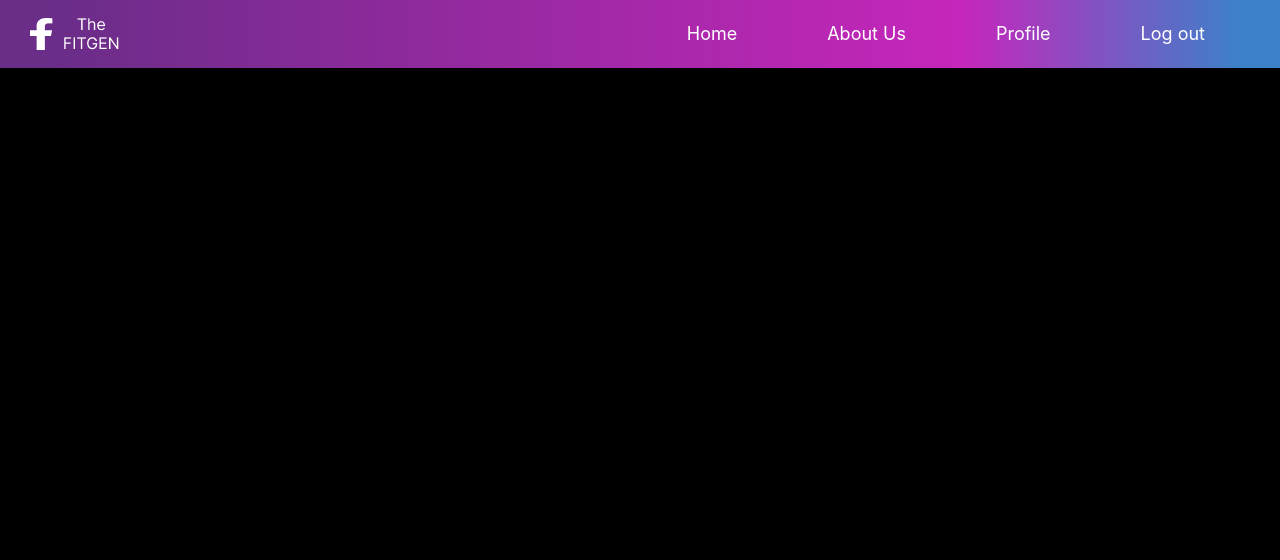
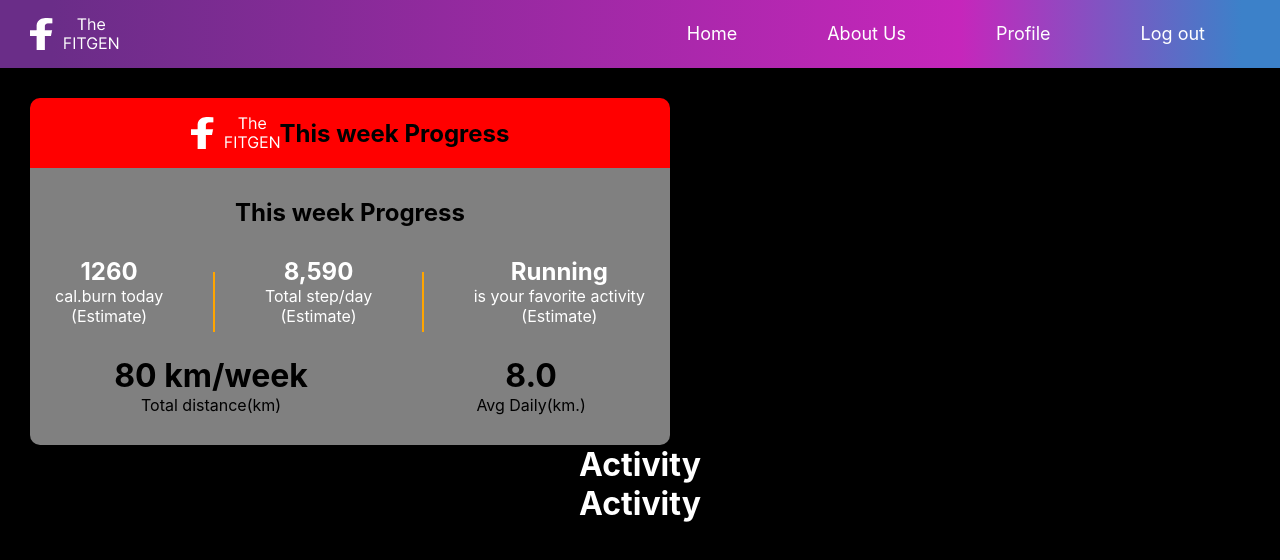
Before and after one commit to Pistachio13/FitGen-JSD3, a React (Create React App) app in the folder fitgen/: page / in a window 1280 px wide. Shown: the top 560 px of the page. Built offline with nearby package versions, Linux system fonts and the light colour scheme.

Commit message:
overall update

```diff
--- a/fitgen/src/App.js
+++ b/fitgen/src/App.js
@@ -1,10 +1,14 @@
 import React from 'react';
 import './App.css';
 import Bar from './components/Bar';
+import Overall from './components/Overall';
 
 function App() {
   return (
+    <div className='App'>
     <Bar />
+    <Overall />
+    </div>
   );
 }
 
--- a/fitgen/src/components/Bar.js
+++ b/fitgen/src/components/Bar.js
@@ -1,7 +1,6 @@
 import React from 'react';
 import The_FITGEN from '../components/image/The_FITGEN.png'
 import '../components/style/navbar.css'
-import { GiHamburgerMenu } from "react-icons/gi";
 
 const Bar = () => {
     return (
--- /dev/null
+++ b/fitgen/src/components/Overall.js
@@ -0,0 +1,73 @@
+import React from 'react';
+import '../components/style/Overall.css'
+import The_FITGEN from '../components/image/The_FITGEN.png'
+
+const Overall = () => {
+    return (
+        <div>
+                <div className='left-row'>
+                    <div className='week-card'>
+                        <div className='health'>
+                            <img src={The_FITGEN} alt='logo' /><span><h2>This week Progress</h2></span>
+                        </div>
+
+                        <div className='this-week'>
+                            <h2>This week Progress</h2>
+                        </div>
+
+                        <div className='information'>
+                            <div className='overall-info'>
+                                <h2>1260</h2>
+                                <p>cal.burn today</p>
+                                <p>(Estimate)</p>
+                            </div>
+
+                            <div class="square"></div>
+
+                            <div className='overall-info'>
+                                <h2>8,590</h2>
+                                <p>Total step/day</p>
+                                <p>(Estimate)</p>
+                            </div>
+
+                            <div class="square"></div>
+
+                            <div className='overall-info'>
+                                <h2>Running</h2>
+                                <p>is your favorite activity</p>
+                                <p>(Estimate)</p>
+                            </div>
+                        </div>
+                        <div className='rate'>
+                            <div className='avg'>
+                                <h1>80 km/week</h1>
+                                <p>Total distance(km)</p>
+                            </div>
+
+                            <div className='avg'>
+                                <h1>8.0 </h1>
+                                <p>Avg Daily(km.)</p>
+                            </div>
+
+                        </div>
+
+                    </div>
+
+                </div>
+
+
+                <div className='right-row'>
+                <div className='first-card'>
+                    <div className='header'>
+                        <h1>Activity</h1>
+                        <h1>Activity</h1>
+                    </div>
+                </div>
+            </div>
+            </div>
+
+
+    )
+}
+
+export default Overall;
--- a/fitgen/src/components/style/navbar.css
+++ b/fitgen/src/components/style/navbar.css
@@ -9,7 +9,8 @@ body {
 }
 
 .navbar {
-    width: 100%;
+    max-width: 100%;
+    max-height: 20vh;
     position: relative;
     display: flex;
     justify-content: space-between;
--- a/fitgen/src/components/style/overall.css
+++ b/fitgen/src/components/style/overall.css
@@ -0,0 +1,69 @@
+h3 {
+    color: white;
+}
+
+.column {
+    display: flex;
+    flex-direction: column;
+}
+.left-row {
+    width: 50%;
+    margin-top: 30px;
+    margin-left: 30px;
+
+}
+
+.left-row .health {
+    display: flex;
+    align-items: center;
+    text-align: center;
+    justify-content: center;
+    height: 70px;
+    background-color: red;
+    border-radius: 10px 10px 0 0;
+}
+
+.left-row .this-week {
+    background-color: grey;
+    padding: 30px;
+}
+
+.left-row .overall-info {
+    color: white;
+}
+
+.left-row .information {
+    display: flex;
+    justify-content: space-around;
+    text-align: center;
+    align-items: center;
+    background-color: grey;
+}
+
+.square {
+    height: 60px;
+    width: 2px;
+    background-color: orange;
+  }
+
+.left-row .information .overall-info {
+    margin-bottom: 20px;
+}
+
+.left-row .rate {
+    background-color: grey;
+    border-radius: 0 0 10px 10px;
+    display: flex;
+    justify-content: space-around;
+    align-items: center;
+    text-align: center;
+}
+
+.left-row .rate .avg {
+    padding: 10px 0px;
+    margin-bottom: 20px;
+}
+
+.right-row {
+    color:white
+}
```
